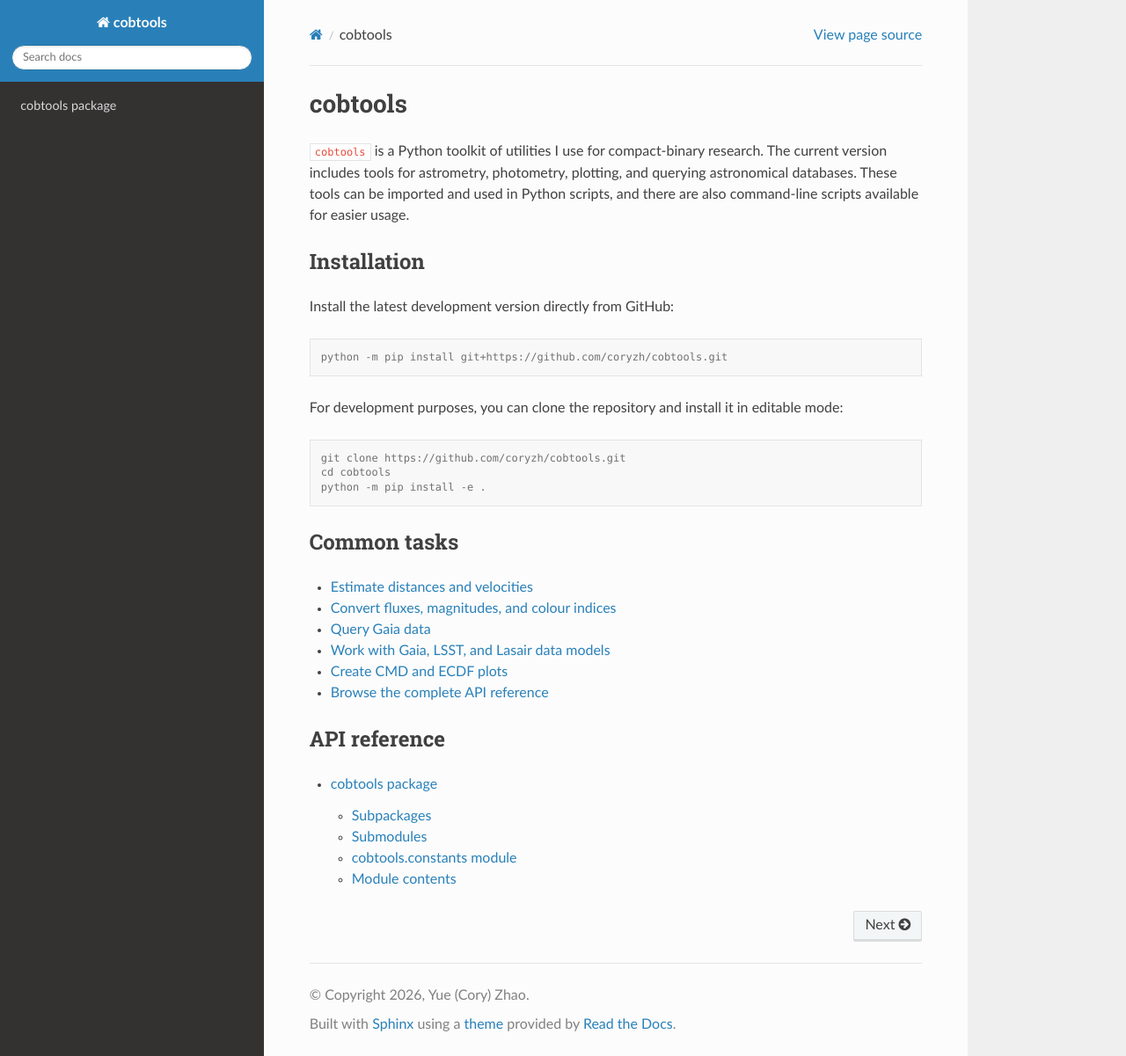
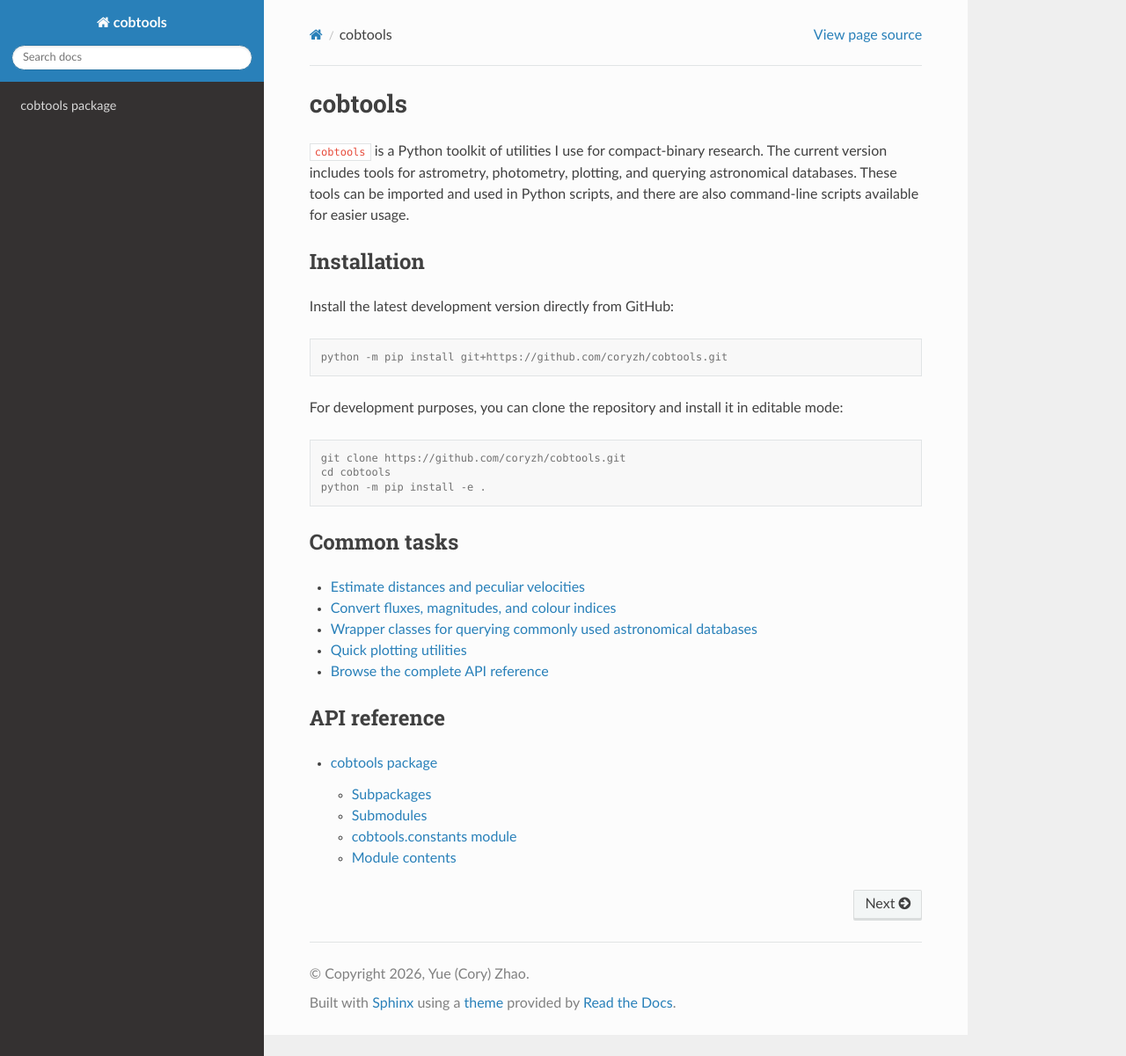
Before and after one commit to coryzh/cobtools, a Sphinx documentation site: the page built from docs/source/index.rst, in a window 1280 px wide and 1201 px high. Shown: the whole window at 88% size. Built offline with Sphinx 7.4.7 and the Read the Docs theme 3.1.0, drawn with Linux system fonts in a browser that asks for light colours.

Commit message:
Updated the texts.

```diff
--- a/docs/source/index.rst
+++ b/docs/source/index.rst
@@ -32,11 +32,10 @@ For development purposes, you can clone the repository and install it in editabl
 
 Common tasks
 ------------
-* :doc:`Estimate distances and velocities <cobtools.astrometry>`
+* :doc:`Estimate distances and peculiar velocities <cobtools.astrometry>`
 * :doc:`Convert fluxes, magnitudes, and colour indices <cobtools.photometry>`
-* :doc:`Query Gaia data <cobtools.query>`
-* :doc:`Work with Gaia, LSST, and Lasair data models <cobtools.data_models>`
-* :doc:`Create CMD and ECDF plots <cobtools.plot_utils>`
+* :doc:`Wrapper classes for querying commonly used astronomical databases <cobtools.query>`
+* :doc:`Quick plotting utilities <cobtools.plot_utils>`
 * :doc:`Browse the complete API reference <cobtools>`
 
 
```
